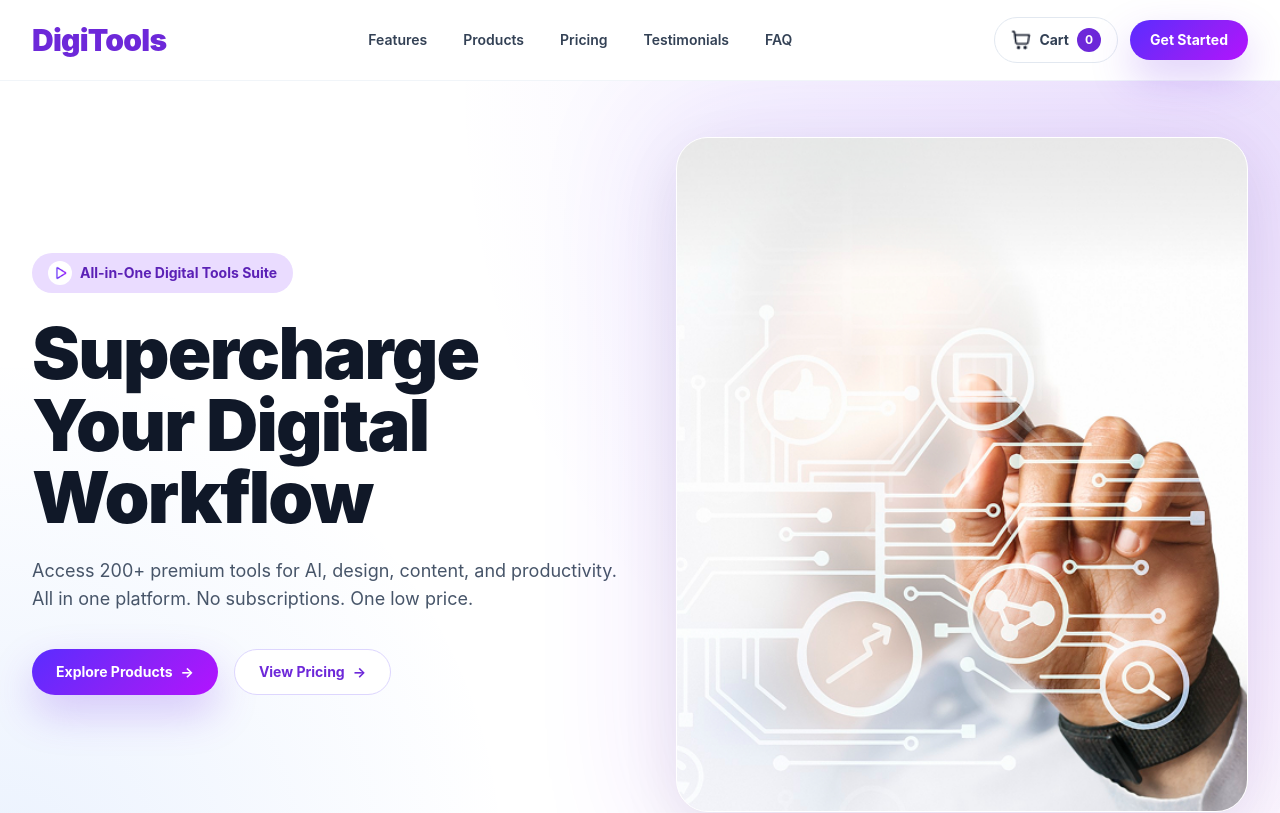
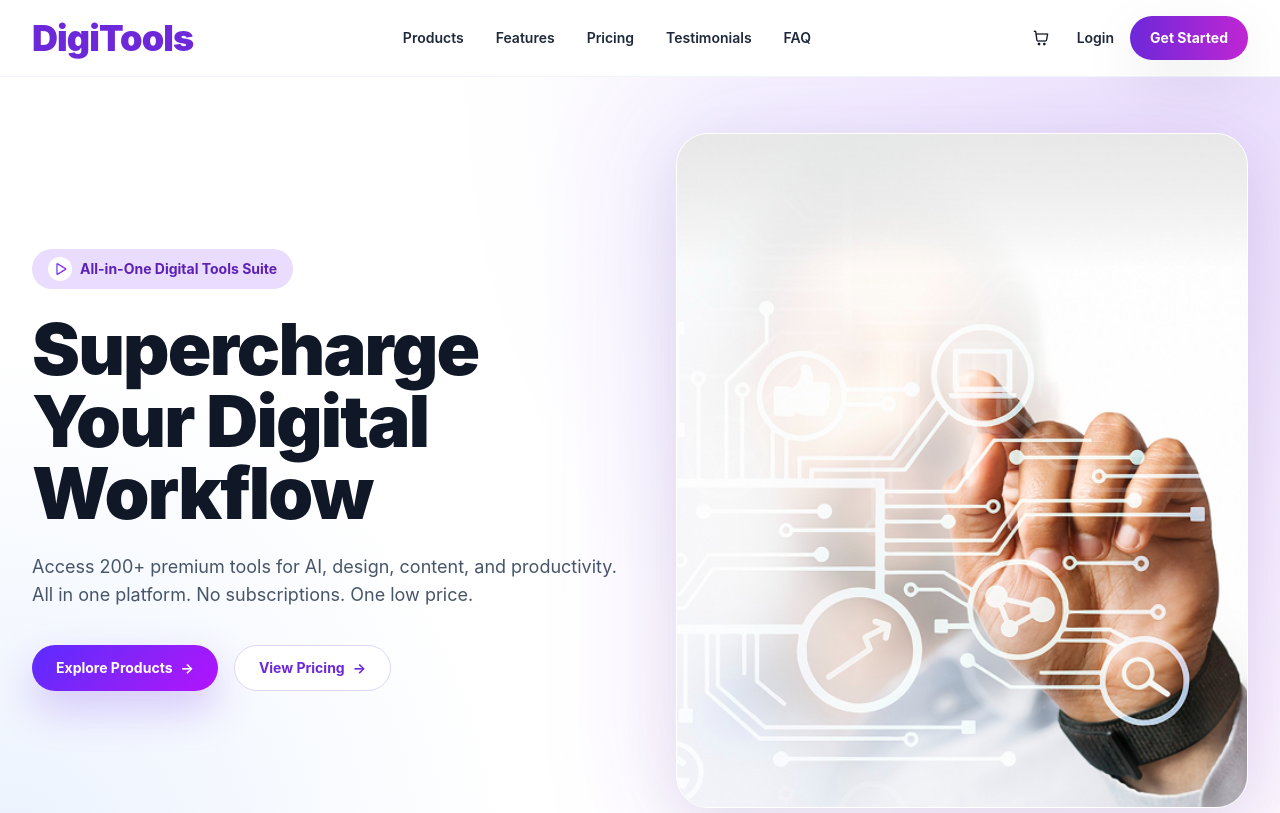
Before and after one commit to manjur-moon/AssignmentB13-A6-DigiTools-Platform, a React (Vite) app: page / in a window 1280 px wide. Shown: the top 813 px of the page. Built offline with nearby package versions, Linux system fonts and the light colour scheme.

Commit message:
navbar updated

```diff
--- a/src/components/Navbar.jsx
+++ b/src/components/Navbar.jsx
@@ -1,44 +1,55 @@
 import { useState } from "react";
 
 const navLinks = [
+  { label: "Products", href: "#marketplace" },
   { label: "Features", href: "#features" },
-  { label: "Products", href: "#marketplace" },
   { label: "Pricing", href: "#pricing" },
   { label: "Testimonials", href: "#stats" },
   { label: "FAQ", href: "#footer" }
 ];
 
 function CartIcon() {
-  return <img src="/assets/products/shopping-cart.png" alt="" className="h-5 w-5 object-contain" />;
+  return <img src="/assets/products/shopping-cart.png" alt="Cart" className="h-4 w-4 object-contain" />;
 }
 
 export default function Navbar({ cartCount, onCartClick }) {
   const [isOpen, setIsOpen] = useState(false);
 
   return (
-    <header className="sticky top-0 z-50 border-b border-slate-100 bg-white/90 backdrop-blur-xl">
-      <nav className="section-container flex h-20 items-center justify-between">
-        <a href="#home" className="text-3xl font-black tracking-tight text-brand-600">
+    <header className="sticky top-0 z-50 border-b border-slate-100 bg-white/95 backdrop-blur-xl">
+      <nav className="section-container flex h-[76px] items-center justify-between">
+        <a href="#home" className="text-3xl font-black tracking-tight text-brand-600 sm:text-4xl">
           DigiTools
         </a>
 
-        <div className="hidden items-center gap-9 lg:flex">
+        <div className="hidden items-center gap-8 lg:flex">
           {navLinks.map((link) => (
-            <a key={link.label} href={link.href} className="text-sm font-semibold text-slate-700 hover:text-brand-700">
+            <a key={link.label} href={link.href} className="text-sm font-semibold text-slate-800 transition hover:text-brand-600">
               {link.label}
             </a>
           ))}
         </div>
 
-        <div className="hidden items-center gap-3 sm:flex">
-          <button type="button" onClick={onCartClick} className="inline-flex items-center gap-2 rounded-full border border-slate-200 bg-white px-4 py-2.5 text-sm font-bold text-slate-700 hover:border-brand-200 hover:text-brand-600">
+        <div className="hidden items-center gap-4 sm:flex">
+          <button
+            type="button"
+            onClick={onCartClick}
+            className="relative inline-flex h-10 w-10 items-center justify-center rounded-full text-slate-900 transition hover:bg-brand-50 hover:text-brand-600"
+            aria-label="Open cart"
+          >
             <CartIcon />
-            Cart
-            <span className="grid h-6 min-w-6 place-items-center rounded-full bg-brand-600 px-2 text-xs text-white">
-              {cartCount}
-            </span>
+            {cartCount > 0 && (
+              <span className="absolute -right-1 -top-1 grid h-5 min-w-5 place-items-center rounded-full bg-brand-600 px-1.5 text-[10px] font-bold leading-none text-white">
+                {cartCount}
+              </span>
+            )}
           </button>
-          <a href="#marketplace" className="gradient-button px-5 py-2.5">
+
+          <a href="#login" className="text-sm font-semibold text-slate-800 transition hover:text-brand-600">
+            Login
+          </a>
+
+          <a href="#marketplace" className="rounded-full bg-gradient-to-r from-brand-600 to-fuchsia-600 px-5 py-3 text-sm font-bold text-white shadow-soft transition hover:-translate-y-0.5 hover:shadow-purple">
             Get Started
           </a>
         </div>
@@ -58,6 +69,11 @@ export default function Navbar({ cartCount, onCartClick }) {
                 {link.label}
               </a>
             ))}
+
+            <a href="#login" onClick={() => setIsOpen(false)} className="block rounded-2xl px-4 py-3 text-sm font-semibold text-slate-700 hover:bg-brand-50 hover:text-brand-600">
+              Login
+            </a>
+
             <button type="button" onClick={() => { onCartClick(); setIsOpen(false); }} className="flex w-full items-center justify-between rounded-2xl border border-slate-200 px-4 py-3 text-sm font-bold text-slate-700">
               <span className="inline-flex items-center gap-2">
                 <CartIcon />
```
